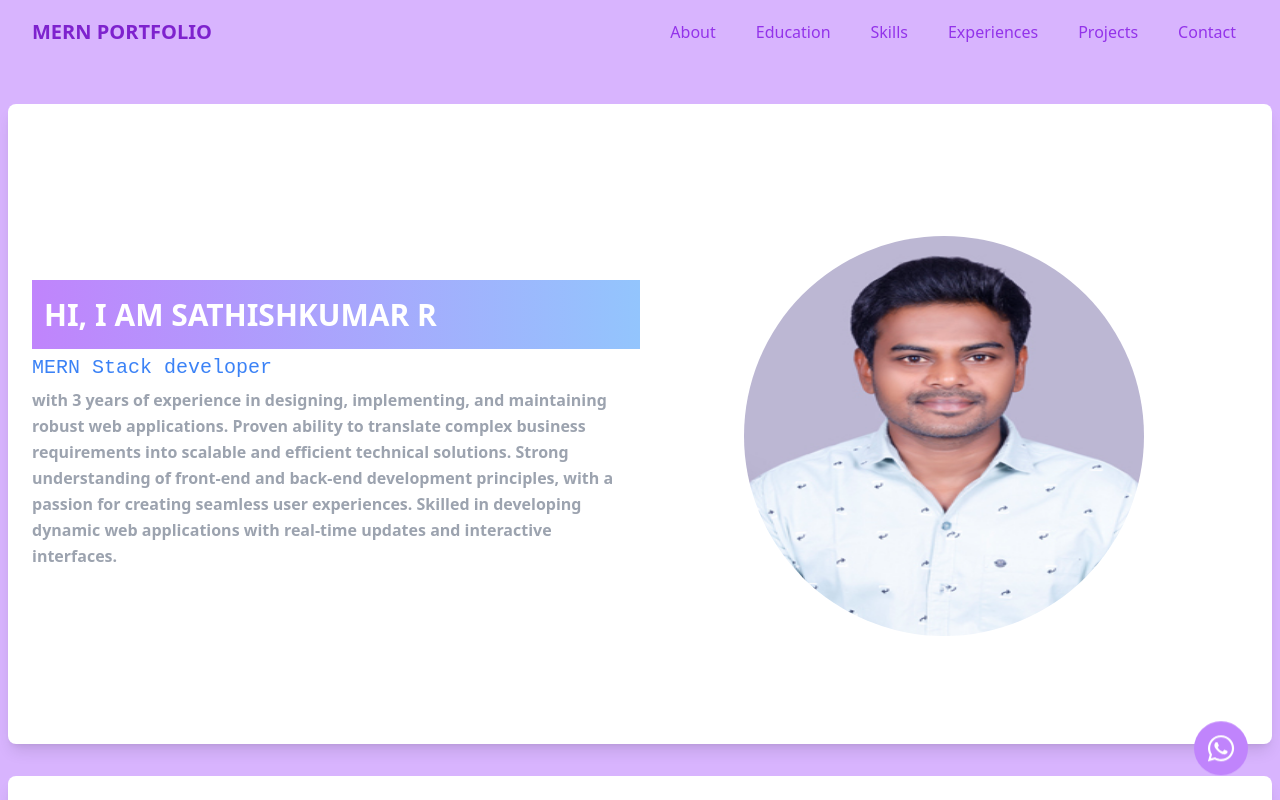
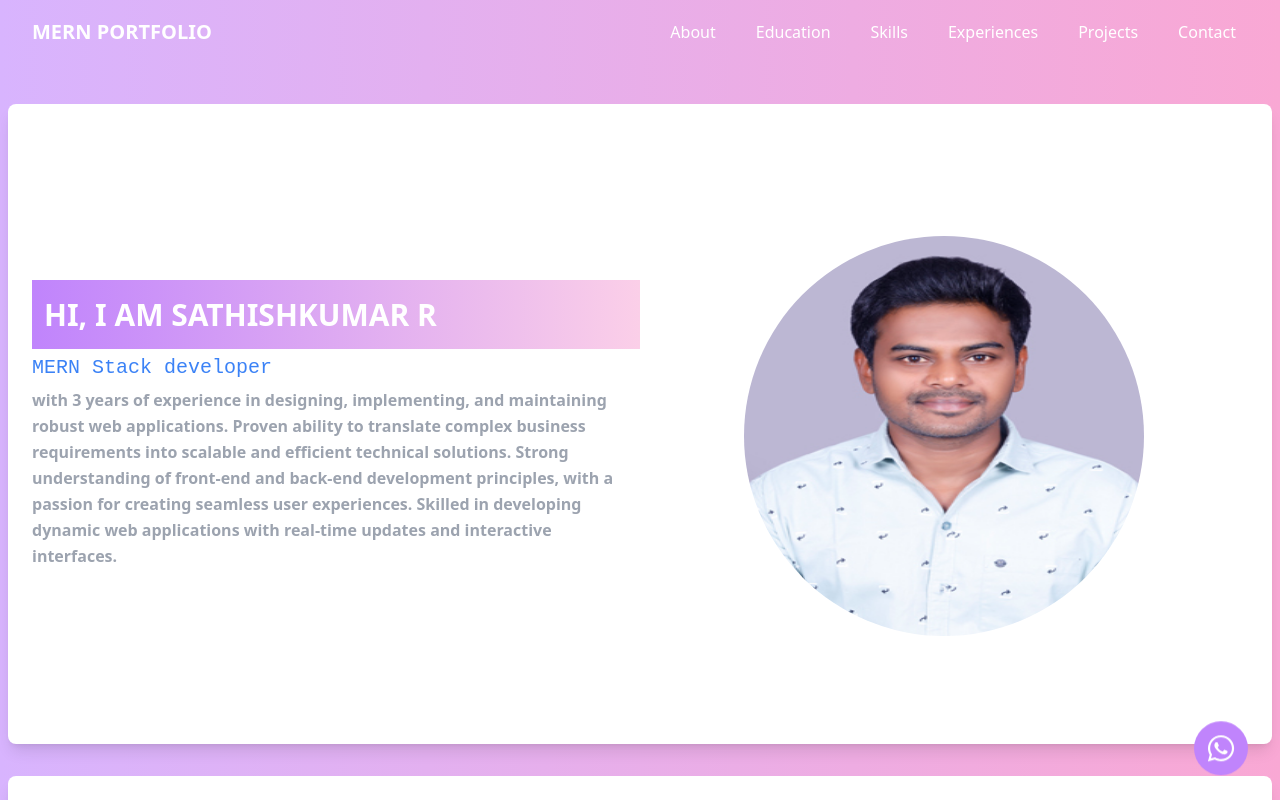
Before and after one commit to SiteOcean/sathish_mern, a Next.js app: page / in a window 1280 px wide. Shown: the top 800 px of the page. Built offline with nearby package versions, Linux system fonts and the light colour scheme.

Commit message:
bg gradient set

```diff
--- a/src/components/navbar.jsx
+++ b/src/components/navbar.jsx
@@ -18,44 +18,44 @@ export default function Navbar() {
   }
 
   return (
-    <nav className="bg-purple-300 text-purple-500 sticky top-0 z-50">
+    <nav className="bg-gradient-to-r from-purple-300 to-pink-300 text-white sticky top-0 z-50">
       <div className="max-w-7xl mx-auto px-4 sm:px-6 lg:px-8">
         <div className="flex items-center justify-between h-16">
           <div className="flex w-full items-center justify-between">
             <div className="">
-              <Link href="/" className="text-purple-700 text-xl font-bold uppercase">
+              <Link href="/" className="text-white text-xl font-bold uppercase">
                 MERN Portfolio
               </Link>
             </div>
             <div className="hidden md:block">
               <div className="ml-10 flex items-baseline space-x-4">
-                <Link  href="#" className="text-purple-600 hover:bg-purple-400 duration-150 hover:text-white px-3 py-2 rounded-md text-md font-medium">
+                <Link  href="#" className="text-white hover:bg-purple-400 duration-150 hover:text-white px-3 py-2 rounded-md text-md font-medium">
 
                     About
 
                 </Link>
-                <Link href="#education" className="text-purple-600 hover:bg-purple-400 duration-150 hover:text-white px-3 py-2 rounded-md text-md font-medium">
+                <Link href="#education" className="text-white hover:bg-purple-400 duration-150 hover:text-white px-3 py-2 rounded-md text-md font-medium">
 
                   Education
 
                   </Link>
-                <Link href="#skills" className="text-purple-600 hover:bg-purple-400 duration-150 hover:text-white px-3 py-2 rounded-md text-md font-medium">
+                <Link href="#skills" className="text-white hover:bg-purple-400 duration-150 hover:text-white px-3 py-2 rounded-md text-md font-medium">
 
                     Skills
 
                 </Link>
-                <Link href="#experiences" className="text-purple-600 hover:bg-purple-400 duration-150 hover:text-white px-3 py-2 rounded-md text-md font-medium">
+                <Link href="#experiences" className="text-white hover:bg-purple-400 duration-150 hover:text-white px-3 py-2 rounded-md text-md font-medium">
 
                 Experiences
 
                   </Link>
-                <Link href="#projects" className="text-purple-600 hover:bg-purple-400 duration-150 hover:text-white px-3 py-2 rounded-md text-md font-medium">
+                <Link href="#projects" className="text-white hover:bg-purple-400 duration-150 hover:text-white px-3 py-2 rounded-md text-md font-medium">
 
                     Projects
 
                 </Link>
 
-                <Link href="#contact" className="text-purple-600 hover:bg-purple-400 duration-150 hover:text-white px-3 py-2 rounded-md text-md font-medium">
+                <Link href="#contact" className="text-white hover:bg-purple-400 duration-150 hover:text-white px-3 py-2 rounded-md text-md font-medium">
 
                  Contact
 
@@ -89,7 +89,7 @@ export default function Navbar() {
       <div className={`${isOpen ? 'block' : 'hidden'} md:hidden `} id="mobile-menu">
         <div className="px-2 pt-2 pb-3 space-y-1 sm:px-3">
 
-          <Link  href="#" className="text-purple-700 hover:bg-ptext-purple-400 duration-150 hover:text-white block px-3 py-2 rounded-md text-base font-medium">
+          <Link  href="#" className="text-white hover:bg-ptext-purple-400 duration-150 hover:text-white block px-3 py-2 rounded-md text-base font-medium">
 
                 About
 
--- a/src/pages/app/home.jsx
+++ b/src/pages/app/home.jsx
@@ -25,7 +25,7 @@ const handleRedirect = () => {
         <link rel="icon" href="/favicon.ico" />
       </Head>
       <Navbar />
-      <main className="bg-purple-300 text-blue-500 min-h-screen p-2 space-y-8 relative">
+      <main className="bg-gradient-to-r from-purple-300 to-pink-300 text-blue-500 min-h-screen p-2 space-y-8 relative">
         <span onClick={handleRedirect} className='fixed cursor-pointer animate-bounce bottom-5 right-4 md:right-8 p-3 rounded-full bg-purple-400
         text-[30px] text-white z-50'><FaWhatsapp/></span>
         {/* Banner */}
@@ -33,7 +33,7 @@ const handleRedirect = () => {
           <div className="flex flex-col md:flex-row space-y-6 justify-center items-center">
             <div className="flex-1 space-y-1">
               <>
-                <h1 className="text-[30px] font-bold group uppercase duration-500 bg-gradient-to-r from-purple-400 to-blue-300 text-white p-3">Hi, I am <span className='group-hover:underline duration-300 group-hover:leading-snug'>SathishKumar R</span></h1>
+                <h1 className="text-[30px] font-bold group uppercase duration-500 bg-gradient-to-r from-purple-400 to-pink-200 text-white p-3">Hi, I am <span className='group-hover:underline duration-300 group-hover:leading-snug'>SathishKumar R</span></h1>
                 <h3 className="text-[20px] mern">MERN Stack developer</h3>
               </>
               <p className="text-[16px] text-gray-400 leading-relaxed font-semibold">
```
